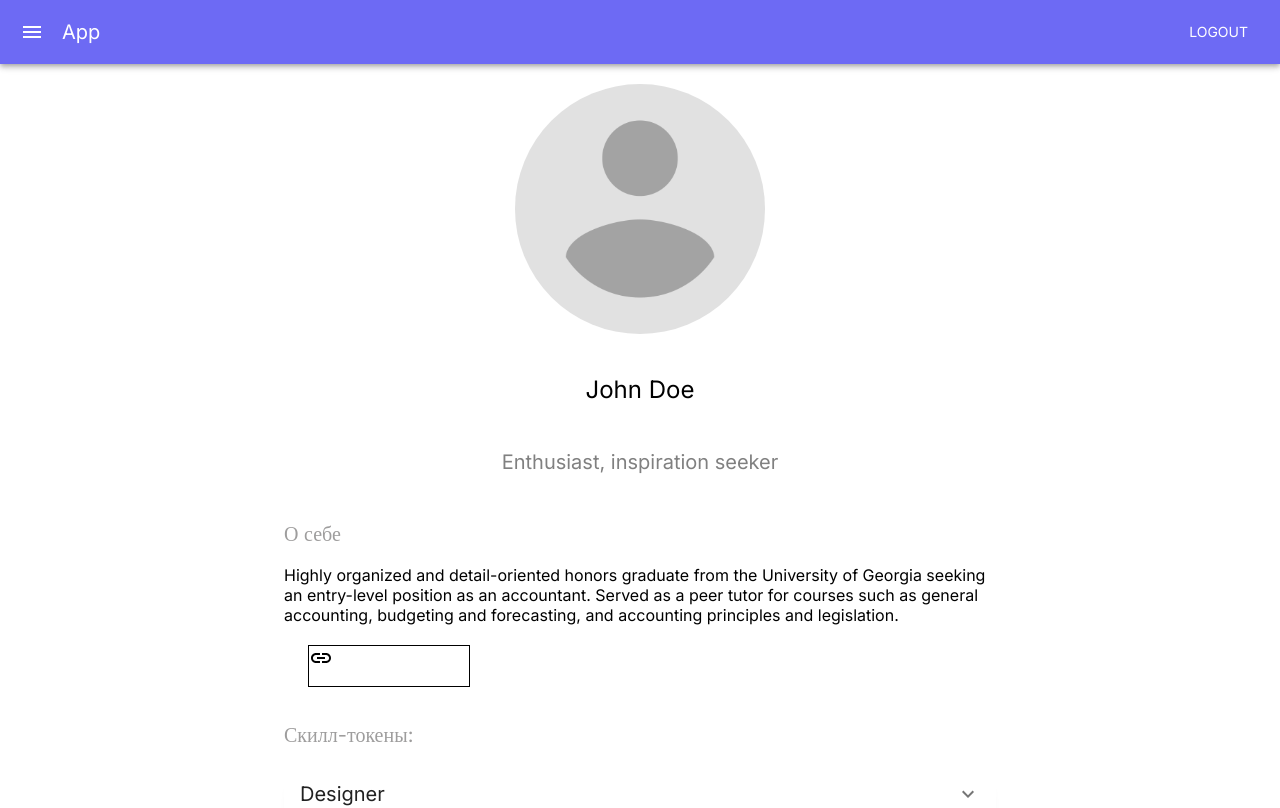
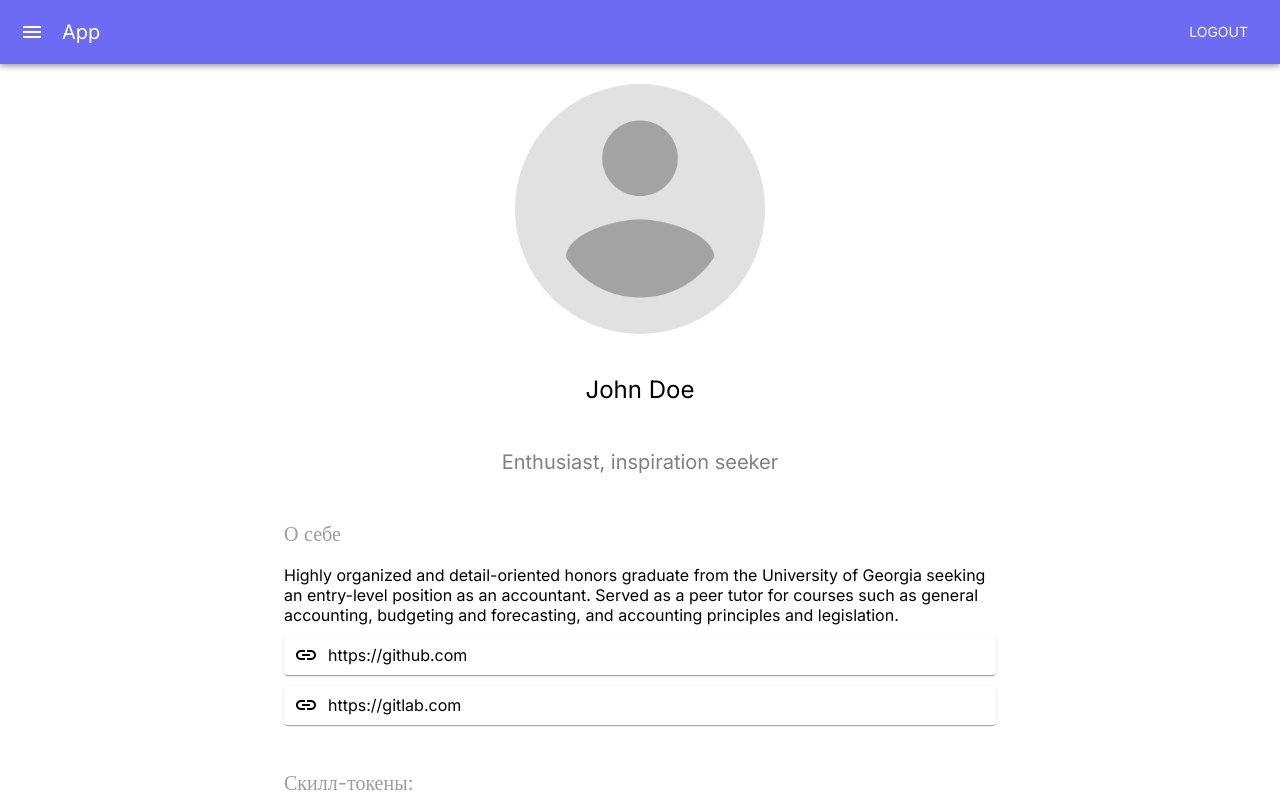
Before and after one commit to NorthShine/client, a React (Create React App) app: page /#/profile in a window 1280 px wide. Shown: the top 808 px of the page. Built offline with nearby package versions, Linux system fonts and the light colour scheme; the HTML template or start-up script is replaced by a standard one; a web font is replaced by a local one.

Commit message:
Update profile

```diff
--- a/src/components/Profile/Profile.js
+++ b/src/components/Profile/Profile.js
@@ -21,7 +21,6 @@ import styles from './Profile.module.css';
 import { useSelector } from 'react-redux';
 import { useNavigate } from 'react-router-dom';
 import Box from '@mui/material/Box';
-
 
 export const Profile = () => {
   const user = useSelector(state => state.user.user);
@@ -52,12 +51,12 @@ export const Profile = () => {
             such as general accounting, budgeting and forecasting, and accounting principles and
             legislation.
           </Typography>
-          <Container className={styles.profile__links}>
-          <Box className={styles.box__links}>
-
-          <Link/>
+          {user.links.map(link => (
+            <Box className={styles.box__links}>
+              <Link className={styles.box__icon} />
+              <Typography variant="p">{link.value}</Typography>
             </Box>
-          </Container>
+          ))}
         </Container>
         <Container className={styles.card__wrapper}>
           <Typography className={styles.skill__token} variant="h6">
--- a/src/components/Profile/Profile.module.css
+++ b/src/components/Profile/Profile.module.css
@@ -109,8 +109,20 @@
   padding-top: 20px;
 }
 .box__links {
+  display: flex;
+  flex-direction: row;
+  align-items: center;
   width: 160px;
-  height:40px;
+  height: 40px;
   background-color: white;
-   border: 1px solid black
+  margin: 10px 0;
+  width: 100%;
+  -webkit-transition: box-shadow 300ms cubic-bezier(0.4, 0, 0.2, 1) 0ms;
+  transition: box-shadow 300ms cubic-bezier(0.4, 0, 0.2, 1) 0ms;
+  border-radius: 4px;
+  box-shadow: 0px 2px 1px -1px rgba(0, 0, 0, 0.2), 0px 1px 1px 0px rgba(0, 0, 0, 0.14),
+    0px 1px 3px 0px rgba(0, 0, 0, 0.12);
 }
+.box__icon {
+  margin: 0 10px;
+}
```
Also changed, not shown: src/assets/images/React App.html (deleted, +0 -24 lines).
